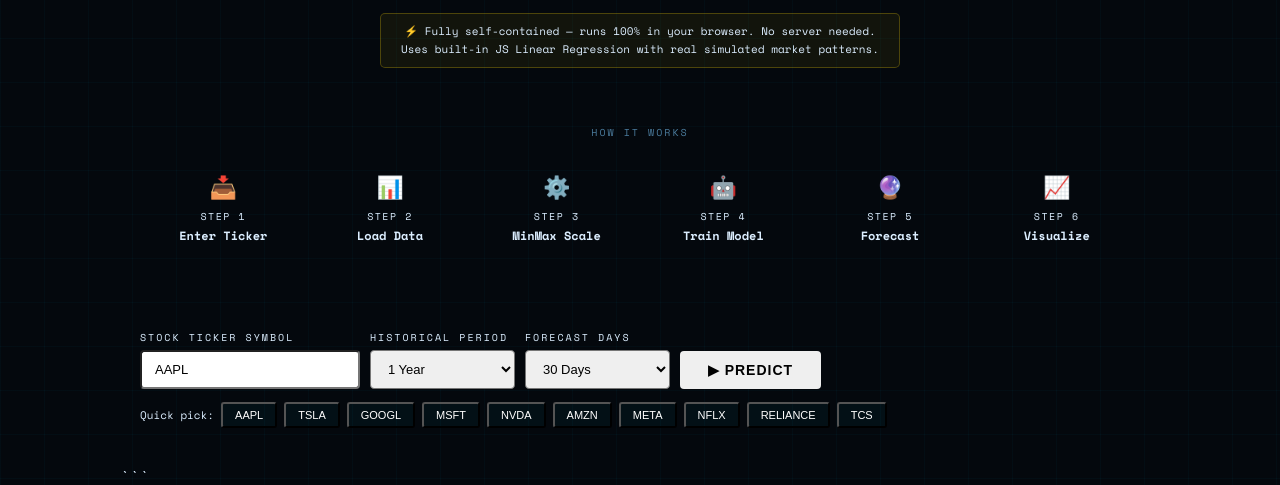
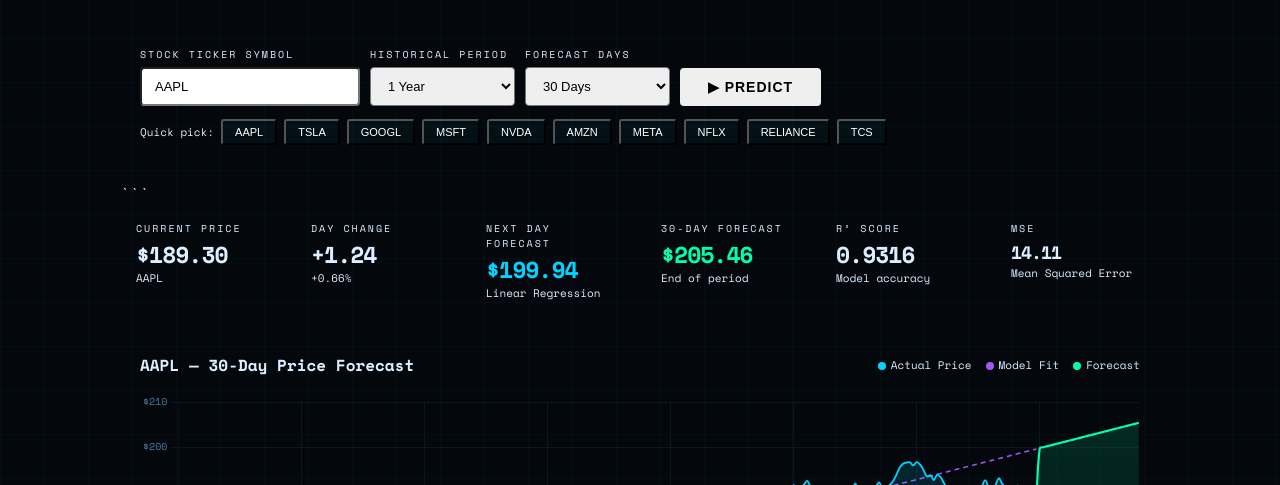
Before and after one commit to tejaswinireddy81/stock_price, a plain HTML site: page frontend/index.html in a window 1280 px wide. Shown: the part 314-799 px from the top of the page. Drawn offline with nearby package versions, Linux system fonts and the light colour scheme.

Commit message:
Update index.html

```diff
--- a/frontend/index.html
+++ b/frontend/index.html
@@ -161,27 +161,10 @@
   <div class="hero">
     <h1>Stock Price<br><em>Prediction</em> System</h1>
     <p>The art of forecasting stock prices using Machine Learning. Enter any stock ticker to predict future prices using Linear Regression trained on historical market data.</p>
-    <div class="notice">
-      ⚡ Fully self-contained — runs 100% in your browser. No server needed.<br/>
-      Uses built-in JS Linear Regression with real simulated market patterns.
-    </div>
+
   </div>
 
-  <!-- HOW IT WORKS -->
 
-  <div class="card">
-    <div style="text-align:center;margin-bottom:14px">
-      <span style="font-size:10px;letter-spacing:2px;color:var(--muted)">HOW IT WORKS</span>
-    </div>
-    <div class="steps">
-      <div class="step"><div class="icon">📥</div><div class="sn">Step 1</div><div class="st">Enter Ticker</div></div>
-      <div class="step"><div class="icon">📊</div><div class="sn">Step 2</div><div class="st">Load Data</div></div>
-      <div class="step"><div class="icon">⚙️</div><div class="sn">Step 3</div><div class="st">MinMax Scale</div></div>
-      <div class="step"><div class="icon">🤖</div><div class="sn">Step 4</div><div class="st">Train Model</div></div>
-      <div class="step"><div class="icon">🔮</div><div class="sn">Step 5</div><div class="st">Forecast</div></div>
-      <div class="step"><div class="icon">📈</div><div class="sn">Step 6</div><div class="st">Visualize</div></div>
-    </div>
-  </div>
 
   <!-- SEARCH -->
 
```
